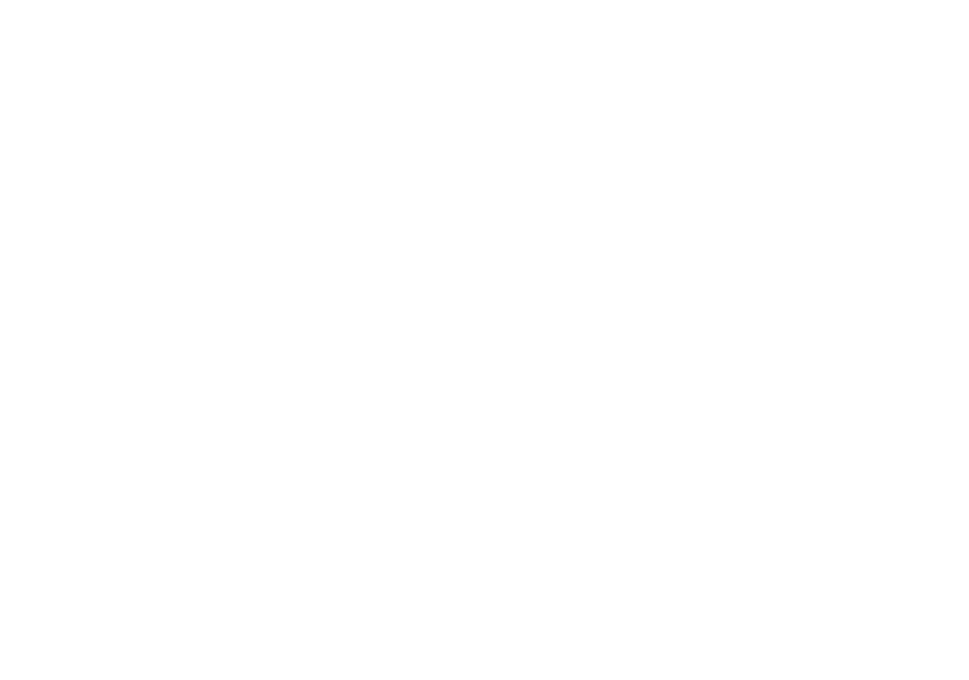
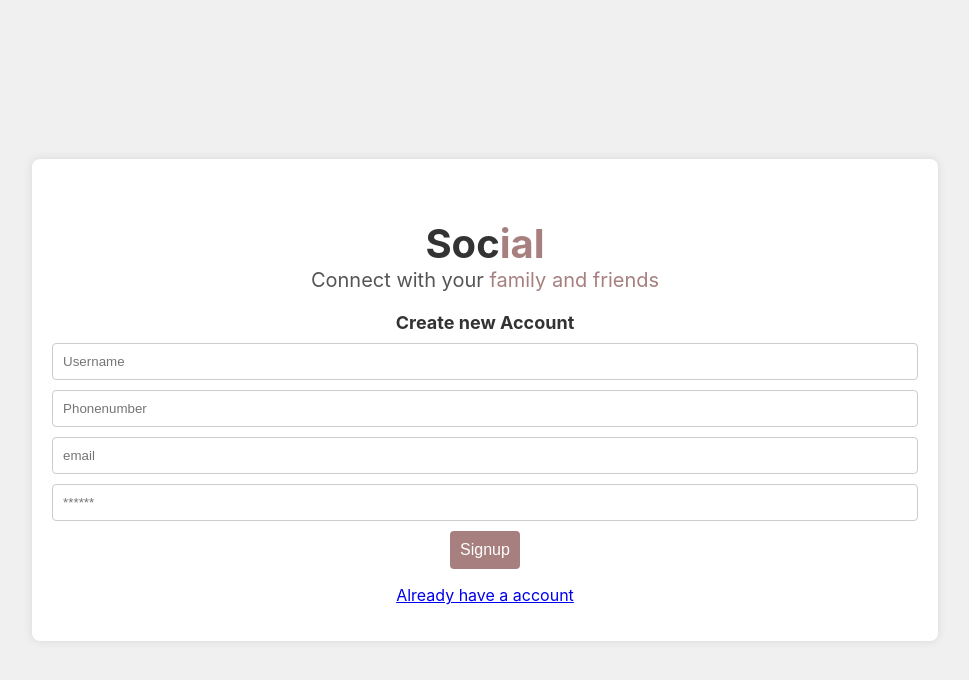
Before and after one commit to qh2244/Xinyi-Wu-Yueh-Chen-Tsai-Qifeng-Huang-Project3, a React (Vite) app: page /signup in a window 1280 px wide. Before the commit this address had no page. Shown: the top 680 px of the page, without its empty margins (155-1124 px from the left). Built offline with nearby package versions, Linux system fonts and the light colour scheme; the HTML template or start-up script is replaced by a standard one.

Commit message:
Create signup page

```diff
--- a/src/App.jsx
+++ b/src/App.jsx
@@ -1,6 +1,9 @@
 import './App.css'
 import Home from './Pages/Home/Home'
 import Profile from './Pages/Profile/Profile';
+import Login from './Pages/Login/login';
+import Signup from './Pages/Register/signup';
+
 import {
   BrowserRouter,
   Routes,
@@ -14,6 +17,8 @@ function App() {
         <Routes>
           <Route path="/" element={<Home />}></Route>
           <Route path="/Profile/:id" element={<Profile />}></Route>
+          <Route path="/login" element={<Login />}></Route>
+          <Route path="/signup" element={<Signup />}></Route>
       </Routes>
     </BrowserRouter>
 
--- /dev/null
+++ b/src/Pages/Login/login.jsx
@@ -0,0 +1,10 @@
+import React from 'react';
+import "./login.css"
+
+export default function login() {
+    return (
+        <div>
+
+        </div>
+    );
+}
--- /dev/null
+++ b/src/Pages/Register/signup.css
@@ -0,0 +1,62 @@
+/* signup.css */
+
+.mainContainerForsignup {
+    display: flex;
+    justify-content: center;
+    align-items: center;
+    height: 100vh;
+    background-color: #f0f0f0;
+  }
+
+  .submainContainer {
+    background-color: #fff;
+    padding: 20px;
+    border-radius: 8px;
+    box-shadow: 0 0 10px rgba(0, 0, 0, 0.1);
+  }
+
+  .logoText {
+    font-size: 40px;
+    font-weight: bold;
+    color: #333;
+  }
+
+  .part {
+    color: rgb(167, 127, 127); /* You can choose your preferred color */
+  }
+
+  .introtext {
+    font-size: 20px;
+    color: #555;
+    margin-top: -40px;
+  }
+
+  .createaccountTxt {
+    font-size: 18px;
+    font-weight: bold;
+    margin-bottom: 10px;
+    color: #333;
+  }
+
+  .inputText {
+    width: 100%;
+    padding: 10px;
+    margin-bottom: 10px;
+    border: 1px solid #ccc;
+    border-radius: 4px;
+    box-sizing: border-box;
+  }
+
+  .btnforsignup {
+    background-color: rgb(167, 127, 127); /* You can choose your preferred color */
+    color: #fff;
+    padding: 10px;
+    border: none;
+    border-radius: 4px;
+    cursor: pointer;
+    font-size: 16px;
+  }
+
+  .btnforsignup:hover {
+    background-color: #2980b9; /* Darker shade for hover effect */
+  }
--- /dev/null
+++ b/src/Pages/Register/signup.jsx
@@ -0,0 +1,26 @@
+import React from 'react';
+import "./signup.css"
+import { Link } from 'react-router-dom';
+export default function signup() {
+    return (
+        <div className='mainContainerForsignup'>
+            <div className='submainContainer'>
+                <div>
+                    <p className='logoText'>Soc<span className='part'>ial</span></p>
+                    <p className='introtext'>Connect with your <span className='part'>family and friends</span></p>
+                </div>
+                <div>
+                    <p className='createaccountTxt'>Create new Account</p>
+                    <input type="text" placeholder='Username' className='inputText'/>
+                    <input type="text" placeholder='Phonenumber' className='inputText'/>
+                    <input type="email" name="" id="" placeholder='email' className='inputText'/>
+                    <input type="password" placeholder='******' name="" id="" className='inputText'/>
+                    <button className='btnforsignup'>Signup</button>
+                    <Link to={"/"}>
+                        <p>Already have a account</p>
+                    </Link>
+                </div>
+            </div>
+        </div>
+    );
+}
```
Also changed, not shown: src/Pages/Login/login.css (added).
